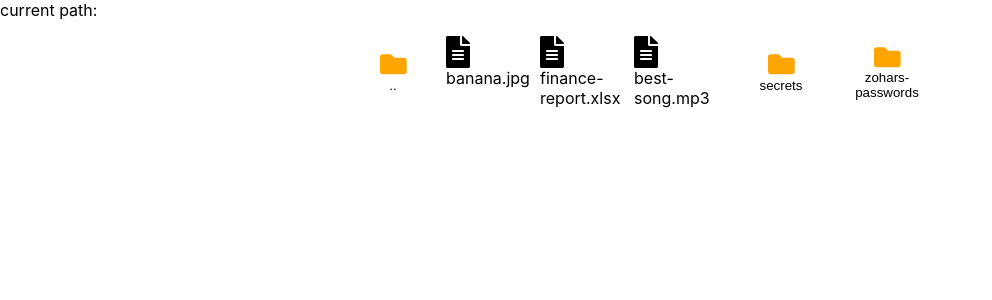
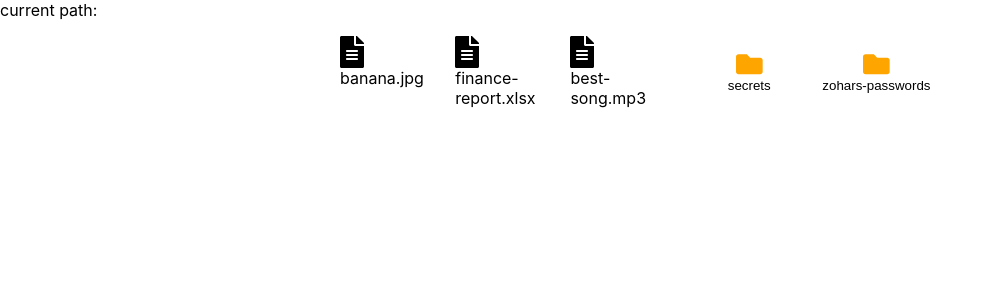
Before and after one commit to ChenRoth/file-explorer, a React (Create React App) app: page / in a window 1280 px wide. Shown: the top 300 px of the page, without its empty margins (0-992 px from the left). Built offline with nearby package versions, Linux system fonts and the light colour scheme.

Commit message:
hide 'exit' folder in root path

```diff
--- a/src/App.tsx
+++ b/src/App.tsx
@@ -74,7 +74,7 @@ export class App extends React.Component<any, IAppState> {
             <div className="App">
                 <div>current path: {currentPath.join(' / ')}</div>
                 <div className="view">
-                    <Folder name=".." onEnter={this.onExit} children={{}} />
+                    {currentPath.length ? <Folder name=".." onEnter={this.onExit} children={{}} /> : null}
                     {objects.map(object => {
                         // decide if this object is a file by checking if it has an extension
                         if ((object as any).extension) {
```
